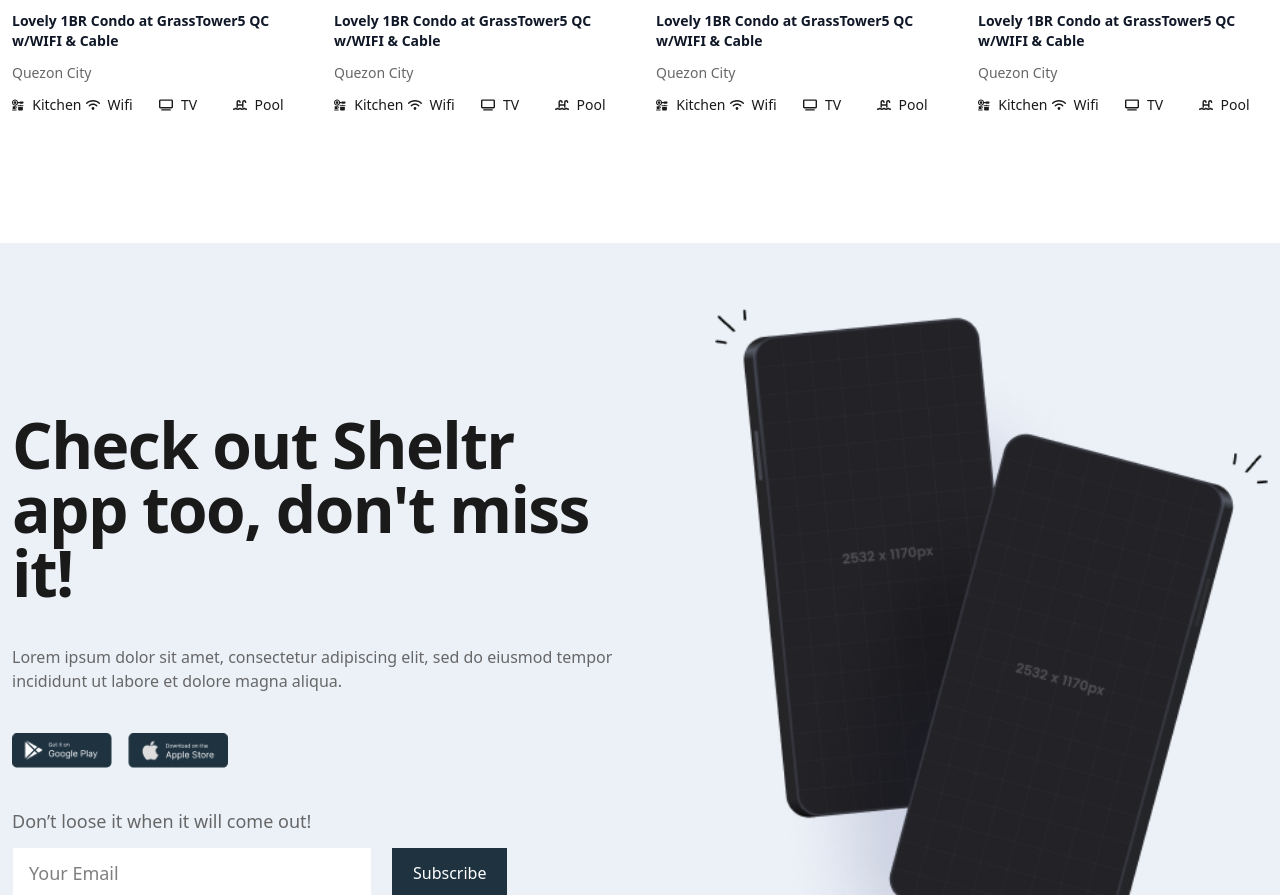
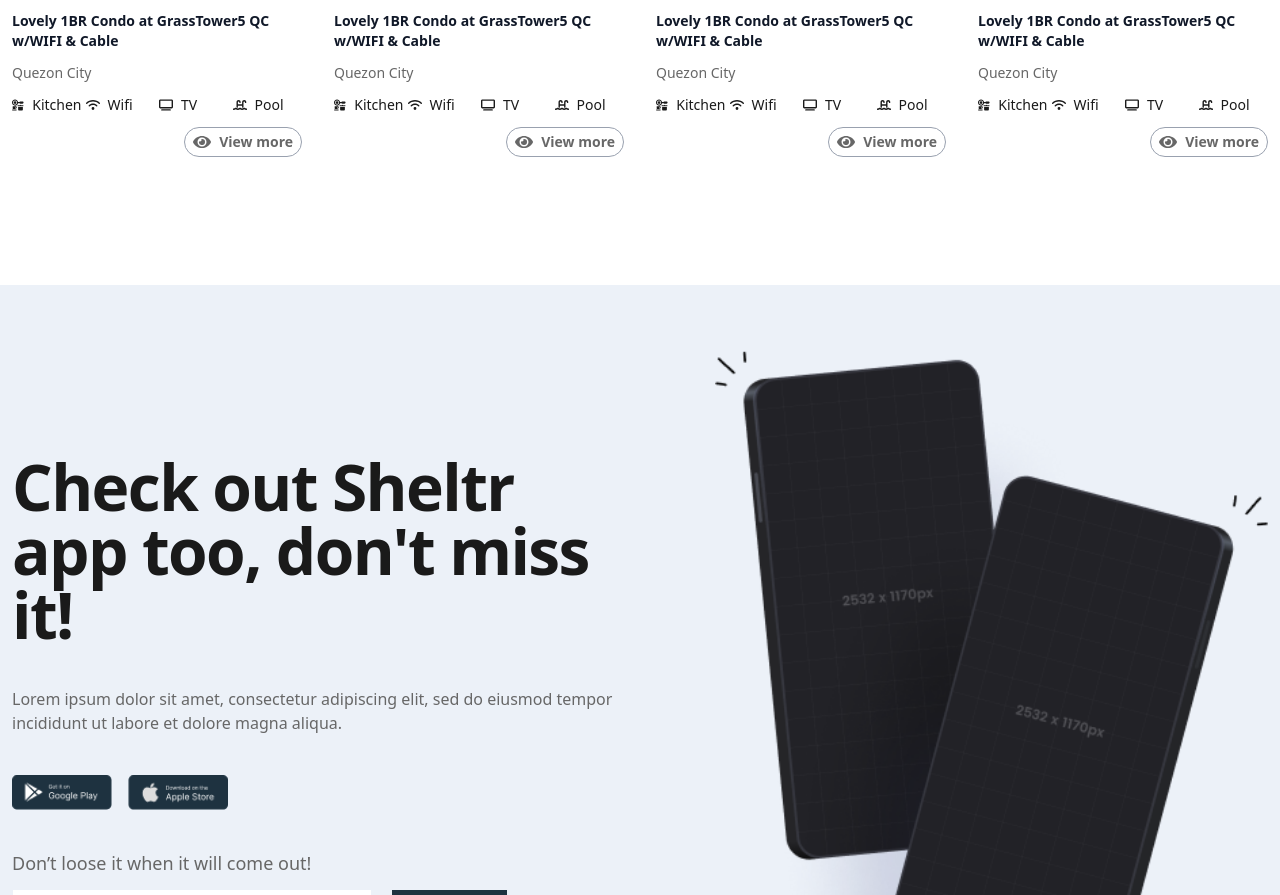
Before and after one commit to alonzojoe/sheltr, a React (Vite) app: page / in a window 1280 px wide. Shown: the part 2100-2995 px from the top of the page. Built offline with nearby package versions, Linux system fonts and the light colour scheme.

Commit message:
add view more eyed button amenities section

```diff
--- a/src/features/Listings/components/Rentals.tsx
+++ b/src/features/Listings/components/Rentals.tsx
@@ -4,6 +4,7 @@ import { useAppSelector } from "@/store/hooks/hook";
 import GridContainer from "@/components/Containers/GridContainer";
 import { ImageCarousel, ImageSelector } from "./ImageChanger";
 import { FaKitchenSet, FaWifi, FaTv } from "react-icons/fa6";
+import { FaEye } from "react-icons/fa";
 import { FaSwimmingPool } from "react-icons/fa";
 
 import { type Rental } from "@/types";
@@ -114,6 +115,12 @@ export const RentalItem = ({ rental }: RentalItemProps) => {
             <span>Pool</span>
           </div>
         </GridContainer>
+        <div className="flex items-center justify-end gap-2 text-text-sub">
+          <div className="border hover:bg-primary hover:text-white border-gray-400 rounded-3xl px-2 py-1 flex items-center gap-2">
+            <FaEye className="inline-block mt-0" />
+            <span className="font-semibold text-sm mt-0">View more</span>
+          </div>
+        </div>
       </div>
     </div>
   );
```
